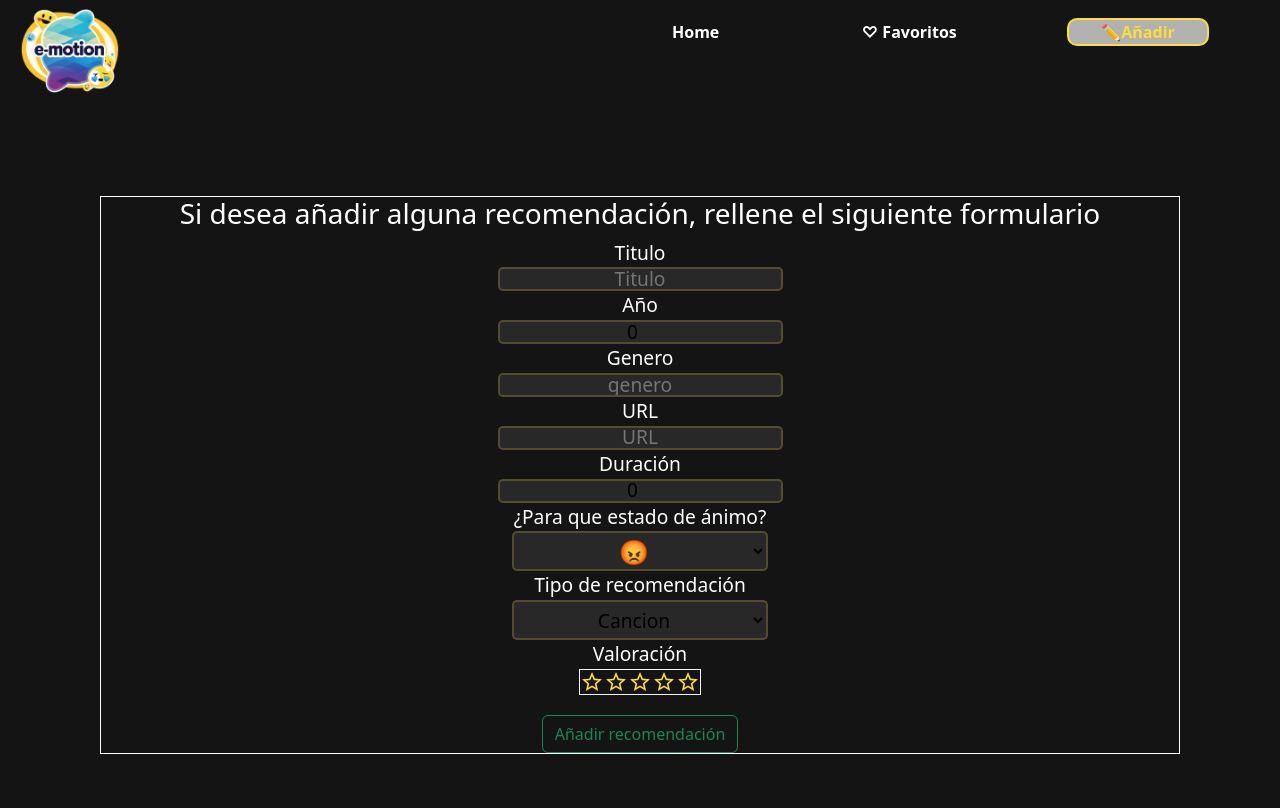
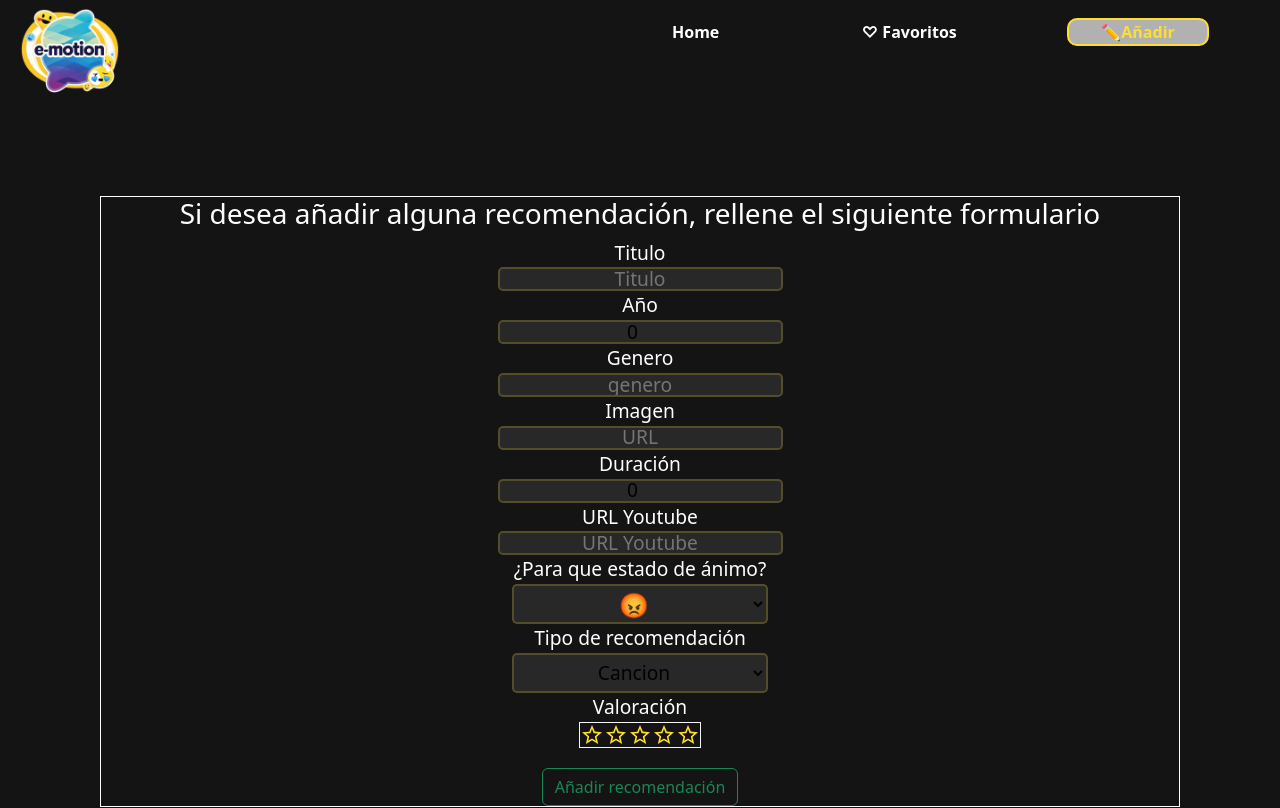
Before and after one commit to David-Carballo/e-motion, a React (Vite) app: page /add-item in a window 1280 px wide. Shown: the top 808 px of the page. Built offline with nearby package versions, Linux system fonts and the light colour scheme; a web font is replaced by a local one.

Commit message:
funcion para añadir videos de youtube a la api

```diff
--- a/src/pages/AddItem.jsx
+++ b/src/pages/AddItem.jsx
@@ -23,6 +23,7 @@ function AddItem({setColorTheme}) {
   const [rating, setRating]= useState(null)
   const [isFavorite, setIsFavorite] = useState(false)
   const [type, setType] = useState("")
+  const [youtube, setYoutube] = useState("")
 
   const handleTitle = (e) => setTitle(e.target.value)
   const handleYear = (e) => setYear(e.target.value)
@@ -33,6 +34,12 @@ function AddItem({setColorTheme}) {
   const handleRating = (e) => setRating (e.target.value)
   const handleIsFavorite = (e) => setIsFavorite (e.target.value)
   const handleType = (e) => setType (e.target.value)
+  const handleYoutube = (e) => {
+    const parts= (e.target.value).split("v=")[1]
+    const urlYoutube = `https://www.youtube.com/embed/${parts}`
+    console.log(urlYoutube)
+    setYoutube(urlYoutube)
+  }
 
 
   const handleFormSubmit = async (event) => {
@@ -49,6 +56,7 @@ function AddItem({setColorTheme}) {
       rating,
       isFavorite: false,
       type,
+      youtube,
 
     }
 
@@ -96,12 +104,13 @@ function AddItem({setColorTheme}) {
         onChange ={handleGenre}
         />
 
-        <label>URL </label>
+        <label>Imagen </label>
         <input
         type= "url"
         name= "url"
         placeholder= "URL"
         value = {url}
+
         onChange={handleUrl}
         />
 
@@ -112,6 +121,15 @@ function AddItem({setColorTheme}) {
         placeholder='duración'
         value={length}
         onChange={handleLength}
+        />
+          <label>URL Youtube </label>
+        <input
+        type= "url"
+        name= "youtube"
+        placeholder= "URL Youtube"
+        value = {youtube}
+
+        onChange={handleYoutube}
         />
 
         <label>¿Para que estado de ánimo?</label>
```
Also changed, not shown: src/components/Form.jsx (deleted, +0 -9 lines).
